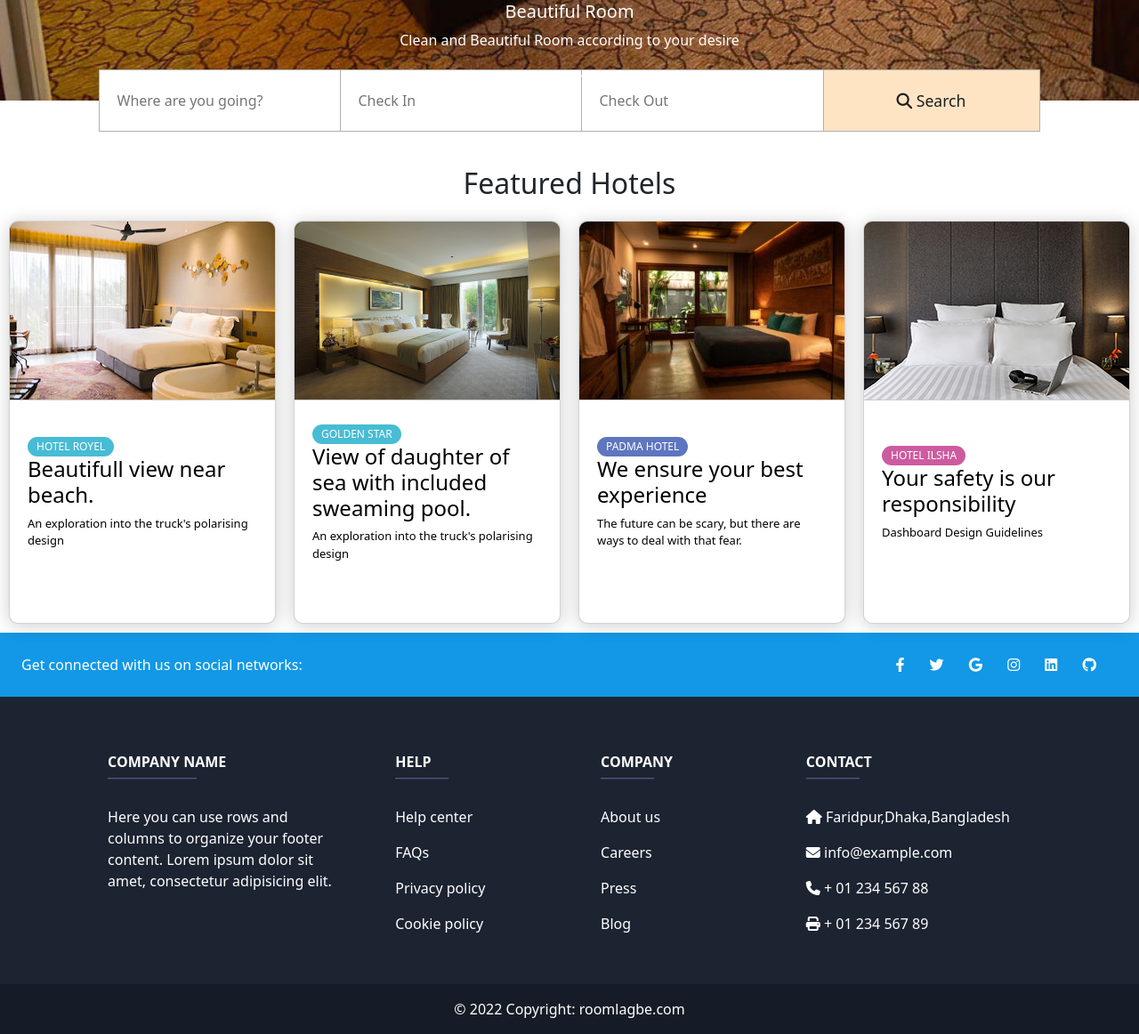
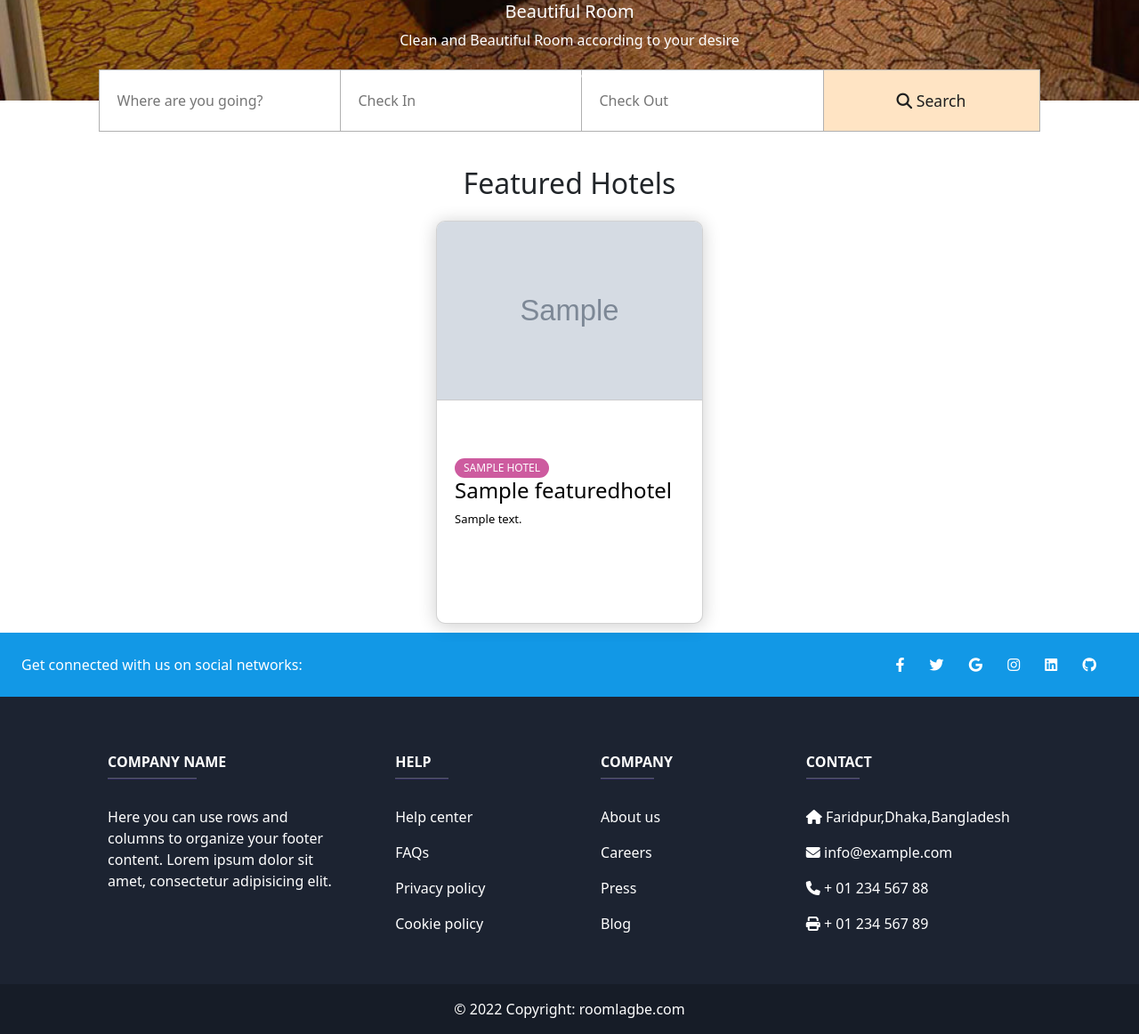
Before and after one commit to Razwanul-Islam/room-lagbe, a Django app: page / in a window 1280 px wide. Shown: the part 814-1976 px from the top of the page at 89% size. Run offline with Django 3.2, Linux system fonts and the light colour scheme; tables that the repository leaves empty hold one stand-in row (values such as "Sample post"); grey boxes marked "Sample" are stand-in pictures; some libraries are stand-ins or nearby versions.

Commit message:
Featured hotel added

```diff
--- a/core/models.py
+++ b/core/models.py
@@ -1,4 +1,5 @@
 from django.db import models
+from django.contrib.auth.models  import User
 from tinymce.models import HTMLField
 
 class AutoModel(models.Model):
@@ -13,10 +14,28 @@ class Hotel(AutoModel):
     location = models.CharField(max_length=300)
     cover_photo = models.ImageField( upload_to="images/")
 
+    def __str__(self):
+        return str(self.id)+"-"+self.name
+
 class Room(AutoModel):
+    CHOICES= (("single","single"),("double","double"))
     room_number = models.CharField(max_length=50)
     hotel = models.ForeignKey(Hotel, on_delete=models.CASCADE)
-    room_type = models.CharField( max_length=50,blank=True,null=True)
+    room_type = models.CharField( max_length=50,choices=CHOICES,blank=True,null=True)
     is_booked = models.BooleanField(default=False)
 
+class FeaturedHotel(AutoModel):
+    hotel = models.OneToOneField(Hotel, on_delete=models.CASCADE)
+    title = models.TextField()
+    description = models.TextField()
+    active = models.BooleanField(default=True)
+
+class RoomBook(AutoModel):
+    room = models.ForeignKey(Room, on_delete=models.CASCADE)
+    user = models.ForeignKey(User, on_delete=models.CASCADE)
+    check_in_date = models.DateField( auto_now=False, auto_now_add=False)
+    check_out_date = models.DateField( auto_now=False, auto_now_add=False)
+    status = models.CharField( max_length=50)
+
+
 # Create your models here.
--- a/core/views.py
+++ b/core/views.py
@@ -1,6 +1,13 @@
 from django.shortcuts import render
 from django.views.generic import TemplateView
+from django.db.models import Q
+from .models import FeaturedHotel
 
 class IndexView(TemplateView):
     template_name = 'index.html'
+    def get_context_data(self, **kwargs):
+        context = super().get_context_data(**kwargs)
+        context["featured_hotels"] = FeaturedHotel.objects.all().filter(active=True).select_related("hotel")
+        return context
+
 # Create your views here.
--- a/room_lagbe/settings.py
+++ b/room_lagbe/settings.py
@@ -144,7 +144,7 @@ JAZZMIN_SETTINGS = {
     "site_brand": "Room-Lagbe",
 
     # Logo to use for your site, must be present in static files, used for brand on top left
-    "site_logo": "books/img/logo.png",
+    "site_logo": BASE_DIR/"static/images/anim_logo.gif",
 
     # Logo to use for your site, must be present in static files, used for login form logo (defaults to site_logo)
     "login_logo": None,
--- a/templates/index.html
+++ b/templates/index.html
@@ -76,17 +76,19 @@
         <h2>Featured Hotels</h2>
     </div>
     <div class="card-container">
-      <a href="#"><div class="card">
+      {% for hotel in featured_hotels %}
+      <a href="#">
+        <div class="card">
           <div class="card-header">
-            <img src="{% static './images/room_card1.webp' %}" alt="rover" />
+            <img src="{{ hotel.hotel.cover_photo.url }}" alt="rover" />
           </div>
           <div class="card-body">
-            <span class="tag tag-teal">Hotel Royel</span>
+            <span class="tag tag-pink">{{ hotel.hotel.name }}</span>
             <h4>
-              Beautifull view near beach.
+              {{ hotel.title }}
             </h4>
             <p>
-              An exploration into the truck's polarising design
+              {{ hotel.description }}
             </p>
             <!-- <div class="user">
               <img src="{% static './images/https://y' %}t3.ggpht.com/a/AGF-l7-0J1G0Ue0mcZMw-99kMeVuBmRxiPjyvIYONg=s900-c-k-c0xffffffff-no-rj-mo" alt="user" />
@@ -98,75 +100,10 @@
           </div>
         </div>
       </a>
+      {% endfor %}
 
-         <a href="#"><div class="card">
-              <div class="card-header">
-                <img src="{% static './images/room_card2.jpg' %}" alt="rover" />
-              </div>
-              <div class="card-body">
-                <span class="tag tag-teal">golden star</span>
-                <h4>
-                 View of daughter of sea with included sweaming pool.
-                </h4>
-                <p>
-                  An exploration into the truck's polarising design
-                </p>
-                <!-- <div class="user">
-                  <img src="{% static './images/https://y' %}t3.ggpht.com/a/AGF-l7-0J1G0Ue0mcZMw-99kMeVuBmRxiPjyvIYONg=s900-c-k-c0xffffffff-no-rj-mo" alt="user" />
-                  <div class="user-info">
-                    <h5>July Dec</h5>
-                    <small>2h ago</small>
-                  </div>
-                </div> -->
-              </div>
-            </div>
-          </a>
-          <a href="#"><div class="card">
-          <div class="card-header">
-            <img src="{% static './images/room_card3.jpg' %}" alt="ballons" />
-          </div>
-          <div class="card-body">
-            <span class="tag tag-purple">padma hotel</span>
-            <h4>
-              We ensure your best experience
-            </h4>
-            <p>
-              The future can be scary, but there are ways to
-              deal with that fear.
-            </p>
-            <!-- <div class="user">
-              <img src="{% static './images/https://l' %}h3.googleusercontent.com/ogw/ADGmqu8sn9zF15pW59JIYiLgx3PQ3EyZLFp5Zqao906l=s32-c-mo" alt="user" />
-              <div class="user-info">
-                <h5>Eyup Ucmaz</h5>
-                <small>Yesterday</small>
-              </div>
-            </div> -->
-          </div>
-        </div>
-      </a>
 
-       <a href="#"><div class="card">
-          <div class="card-header">
-            <img src="{% static './images/room_card4.jpg' %}" alt="city" />
-          </div>
-          <div class="card-body">
-            <span class="tag tag-pink">Hotel Ilsha</span>
-            <h4>
-              Your safety is our responsibility
-            </h4>
-            <p>
-              Dashboard Design Guidelines
-            </p>
-            <!-- <div class="user">
-              <img src="https://studyinbaltics.ee/wp-content/uploads/2020/03/3799Ffxy.jpg" alt="user" />
-              <div class="user-info">
-                <h5>Carrie Brewer</h5>
-                <small>1w ago</small>
-              </div>
-            </div> -->
-          </div>
-        </div>
-      </a>
+
     </div>
   </div>
 </div>
```
Also changed, not shown: core/admin.py (+11 -1 lines), core/migrations/0002_featuredhotel.py (added), core/migrations/0003_auto_20221127_2203.py (added), media/images/room_card2.jpg (added), media/images/room_card3.jpg (added), media/images/room_card4.jpg (added), static/images/fec logo.png (added).
